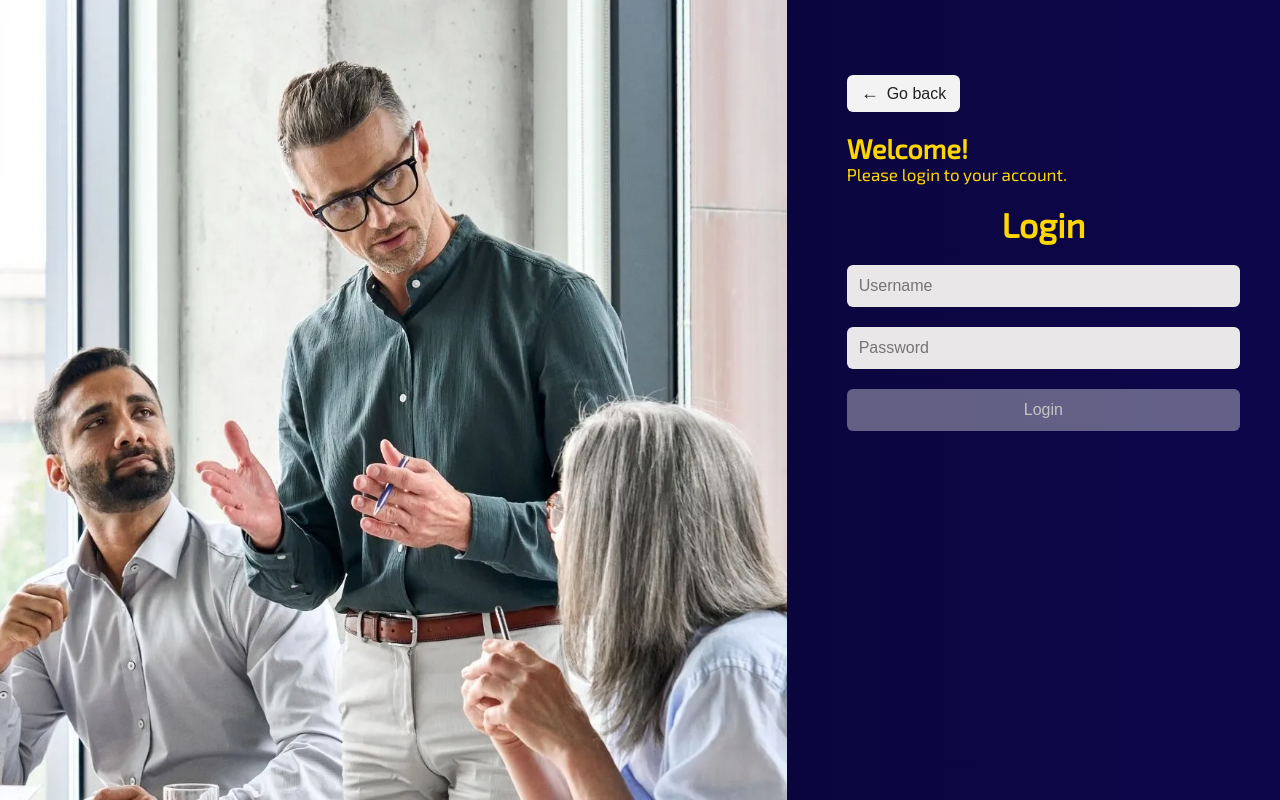
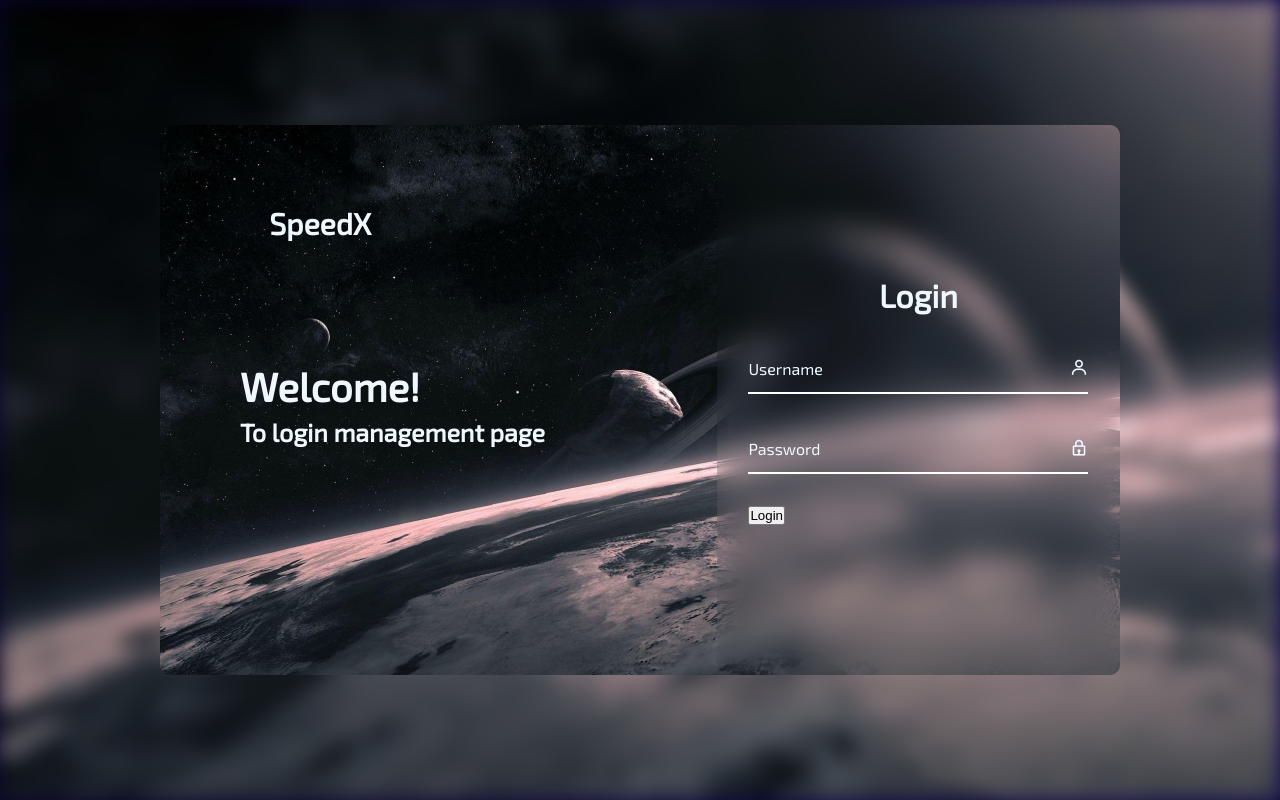
Before and after one commit to bibibilatoi/project2, a PHP site: page /login.php in a window 1280 px wide. Run offline with PHP 8.4, Linux system fonts and the light colour scheme; some libraries are stand-ins or nearby versions.

Commit message:
added new login and manage page to main branch

```diff
--- a/login.php
+++ b/login.php
@@ -16,10 +16,7 @@ function showError($error){
 ?>
 
 
-
-
 <!DOCTYPE html>
-<html lang="en">
 <html lang="en">
     <head>
         <meta charset="utf-8">
@@ -30,34 +27,43 @@ function showError($error){
 
         <link href="styles/common_styles.css" rel="stylesheet">
         <link href="styles/login_styles.css" rel="stylesheet">
-
-        <title>Login</title>
+        <link href='https://cdn.boxicons.com/3.0.3/fonts/basic/boxicons.min.css' rel='stylesheet'>
+        <link href='https://cdn.boxicons.com/3.0.3/fonts/brands/boxicons-brands.min.css' rel='stylesheet'>
+        <title>Home Page</title>
     </head>
 <body id="login_body">
     <div id="all">
-            <div>
-                <img id="Manager_img" src="styles/images/Managers.jpg" alt="Manager" style="height: 800px;%" >
+        <div class="background"></div>
+        <div class="container">
+            <div class="content">
+                <h2 class="logo"><i class='bxr  bx-rocket' ></i> SpeedX</h2>
+                <div class="text-sci">
+                    <h2>Welcome!<br><span>To login management page</span></h2>
                 </div>
-            <div id="main_content">
-                <div id="goBackVisibility" class="base-margin-bottom show">
-                    <button class="go-back">
-                        <span class="arrow">←</span>
-                        Go back
-                    </button>
-                </div>
-                <div class="login-pf-header">
-                    <div id="kc-page-title">
-                        <h1 id="Welcome_text-Welcome">Welcome!</h1>
-                        <h3 id="Welcome_text-Pleaselogintoyouraccount">Please login to your account.</h3>
+                <div class="social-icons">
+                    <a href="#"><i class='bxl  bx-facebook'></i> </a>
+                    <a href="#"><i class='bxl  bx-linkedin'></i> </a>
+                    <a href="#"><i class='bxl  bx-instagram'></i> </a>
+                    <a href="#"><i class='bxl  bx-youtube' ></i> </a>
                 </div>
             </div>
-                <div id="login_container">
-                    <div id ="login_form_box" id="login_form">
+
+            <div class="login_container">
+                <div class ="login_form_box" id="login_form">
                     <form action="manage_process.php" method="post">
-                            <h2 id="login_login">Login</h2>
+                        <h2>Login</h2>
                         <?= showError($errors['login']); ?>
-                            <input class="login_input" type ="text" name="username" placeholder="Username" required>
-                            <input class="login_input" type ="password" name="password" placeholder="Password" required>
+                        <div class="input_box">
+                            <span class="icon"><i class='bx  bx-user'></i> </span>
+                            <input class="login_input" type ="text" name="username" autocomplete="off" autocorrect="off" autocapitalize="none" spellcheck="false"required>
+                            <label>Username</label>
+                        </div>
+                        <div class="input_box">
+                            <span class="icon"><i class='bx  bx-lock'></i></span>
+                            <input class="login_input" type ="password" name="password" required>
+                            <label>Password</label>
+                        </div>
+
                         <button class="login_button" type="submit" name="login">Login</button>
                     </form>
                 </div>
--- a/styles/login_styles.css
+++ b/styles/login_styles.css
@@ -1,119 +1,124 @@
+/*main background*/
+.background{
+    width: 100%;
+    height: 100vh;
+    background: url("./images/universe_background.jpg") no-repeat;
+    background-size: cover;
+    background-position: center;
+    filter: blur(10px);
+}
+/*smaller background*/
+.container{
+    position:absolute;
+    top: 50%;
+    left: 50%;
+    transform: translate(-50%, -50%);
+    width: 75%;
+    height: 550px;
+    background: url("./images/universe_background.jpg") no-repeat;
+    background-size: cover;
+    background-position: center;
+    border-radius: 10px;
+}
+/*left side of the web*/
+/*left side of the web*/
+/*left side of the web*/
+.container .content{
+    position: absolute;
+    top:0;
+    left:0;
+    width: 58%;
+    height:100%;
+    padding: 80px;
+    color: white;
+    display: flex;
+    justify-content: space-between;
+    flex-direction: column;
+    background: transparent;
+}
+.content .logo{
+    font-size: 30px;
+    color: aliceblue;
+}
+.text-sci h2 {
+    font-size: 40px;
+    line-height: 1;
+    color: aliceblue;
+}
+.text-sci h2 span{
+    font-size: 25px;
+}
+.social-icons a i{
+    font-size: 22px;
+    color:white;
+    margin-right: 10px;
+    transition: .5s ease;
+}
+.social-icons a:hover i{
+    transform: scale(1.2);
+}
+/*right side of the web*/
+/*right side of the web*/
+/*right side of the web*/
+.container .login_container{
+    top:0;
+    right:0;
+    position: absolute;
+    width: calc(100% - 58%);
+    height: 100%;
+}
+.login_container .login_form_box{
+    display:flex;
+    justify-content: center;
+    align-items: center;
+    background: transparent;
+    width:100%;
+    height: 100%;
+    backdrop-filter: blur(15px);
+    border-top-right-radius: 10px;
+    border-bottom-right-radius: 10px;
+    color:aliceblue;
+}
+.login_form_box h2{
+    font-size: 32px;
+    text-align: center;
+    color:aliceblue;
+}
+.login_form_box .input_box{
+    position: relative;
+    width: 340px;
+    height: 50px;
+    border-bottom: 2px solid white;
+    margin: 30px 0;
+}
+.input_box input{
+    width: 100%;
+    height: 100%;
+    background: transparent;
+    border:none;
+    outline:none;
+    font-size: 16px;
+    color:aliceblue;
 
-
-.go-back {
-  display: flex;
-  align-items: center;
-  gap: 8px; /* space between arrow and text */
-  background-color: #f3f3f3;
-  border: none;
-  border-radius: 6px;
-  margin-bottom: 20px;
-  padding: 8px 14px;
-  font-size: 16px;
-  cursor: pointer;
-  color: #222;
-  transition: background-color 0.2s ease;
+}
+.input_box label{
+    position: absolute;
+    top:50%;
+    left:0;
+    transform: translateY(-50%);
+    font-size: 16px;
+    font-weight: 500;
+    pointer-events: none;
+    transition: .5s ease;
+}
+.input_box input:focus~label,
+.input_box input:valid~label{
+    top: -5px;
 }
 
-.go-back:hover {
-  background-color: #e5e5e5;
+.input_box .icon{
+    position: absolute;
+    top: 13px;
+    right: 0;
+    font-size: 19px;
 }
-
-.arrow {
-  font-size: 18px; /*back arrow*/
-}
-.error-message {
-    color: #ff4d4d;             /* Bright red for visibility */
-    background-color: #ffe6e6;  /* Light red background */
-    border: 1px solid #ff9999;  /* Subtle border */
-    border-radius: 6px;
-    padding: 10px 15px;
-    margin: 10px 0;
-    font-size: 0.95rem;
-    text-align: center;
-    font-weight: 500;
-    box-shadow: 0 2px 4px rgba(255, 0, 0, 0.1);
-    animation: fadeIn 0.5s ease-in-out;
-}
-
-#login_body {
-    height: 100%;
-    min-height: 100vh;
-    overflow: hidden;
-    color: #333;
-}
-#login_container{
-    display: flex;
-    justify-content: flex-end;
-}
-#kc-page-title{
-    font-size: 20px;
-    margin-bottom: 20px;
-}
-#Welcome_text-Welcome{
-    font-size: 27px;
-}
-#Welcome_text-Pleaselogintoyouraccount{
-    font-size: 17px;
-    font-weight: lighter;
-}
-#main_content{
-    margin-top: 75px;
-    margin-left: 60px;
-    margin-right: 40px;
-    width: 400px;
-}
-#all{
-    display: flex;
-}
-
-#login_login{
-    font-size: 34px;
-    text-align: center;
-    margin-bottom: 20px;
-}
-.login_input {
-    width: 100%;
-    padding: 12px;
-    background: #e9e7e7;
-    border-radius: 6px;
-    border: none;
-
-    font-size: 16px;
-    color: #333;
-    margin-bottom: 20px;
-}
-.login_button{
-    width: 100%;
-    padding: 12px;
-    background: rgba(229, 230, 230, 0.4);
-    border-radius: 6px;
-    border: none;
-    cursor: pointer;
-    outline: none;
-    font-size: 16px;
-    color:#c5c4c4;
-    margin-bottom: 20px;
-    transition: 0.5s;
-}
-button:hover{
-    background: rgba(28, 99, 242, 0.267);
-}
-#Manager_img{
-    flex: none;
-    float:left;
-}
-
-.error-message {
-    color: #ff4d4d;             /* Bright red for visibility */
-    background-color: #ffe6e6;  /* Light red background */
-    border: 1px solid #ff9999;  /* Subtle border */
-    border-radius: 6px;
-    padding: 12px;
-    margin-bottom: 20px;
-    font-size: 0.95rem;
-    text-align: center;
-    font-weight: 500;
-    box-shadow: 0 2px 4px rgba(255, 0, 0, 0.1);
-    animation: fadeIn 0.5s ease-in-out;
-}
```
Also changed, not shown: manage.php (+18 -7 lines), styles/about_style.css (deleted, +0 -138 lines), styles/manage_styles.css (+53 -0 lines), styles/views_eoi_styles.css (+11 -1 lines), views_eoi.php (+16 -2 lines). Lines whose indentation alone changed are shown as unchanged.
